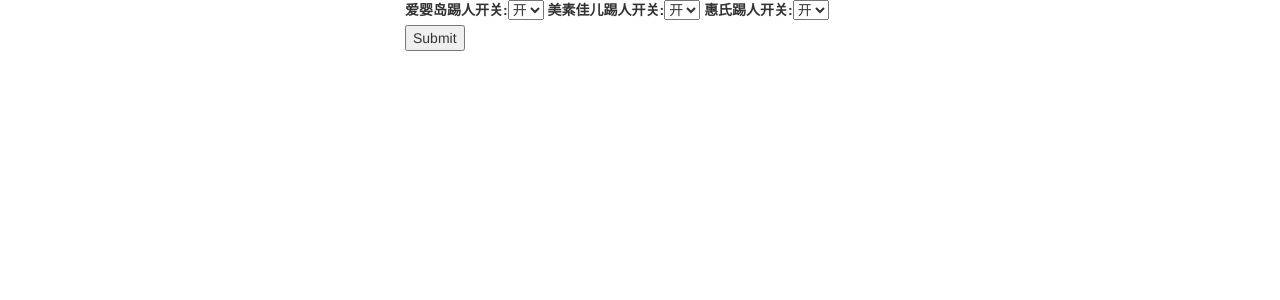
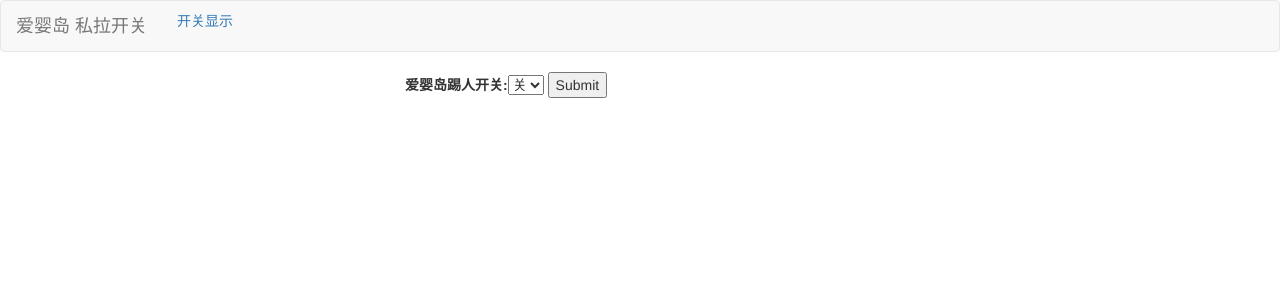
Before and after one commit to zhaokefei/gemii_u_connector_Test, a Django app: page /connector/kickingtask/ in a window 1280 px wide. Shown: the top 300 px of the page. Run offline with Django 3.2, Linux system fonts and the light colour scheme; parts of the project's set-up code (start-up, migrations or seed data) failed here and were passed over; some libraries are stand-ins or nearby versions.

Commit message:
私拉开关

```diff
--- a/connector/forms.py
+++ b/connector/forms.py
@@ -4,6 +4,6 @@
 from django import forms
 
 class KickingForm(forms.Form):
-    ayd_task = forms.ChoiceField(label='爱婴岛踢人开关', choices=(('open', '开'), ('close', '关')))
-    msj_task = forms.ChoiceField(label='美素佳儿踢人开关', choices=(('open', '开'), ('close', '关')))
-    wyeth_task = forms.ChoiceField(label='惠氏踢人开关', choices=(('open', '开'), ('close', '关')))
+    ayd_task = forms.ChoiceField(label='爱婴岛踢人开关', initial='close', choices=(('open', '开'), ('close', '关')))
+    # msj_task = forms.ChoiceField(label='美素佳儿踢人开关', initial='close', choices=(('open', '开'), ('close', '关')))
+    # wyeth_task = forms.ChoiceField(label='惠氏踢人开关', initial='close', choices=(('open', '开'), ('close', '关')))
--- a/connector/views.py
+++ b/connector/views.py
@@ -55,18 +55,18 @@ class Tick(object):
 
     def set_ayd(self, value):
         self._set_cache('ayd', value)
+    #
+    # def get_msj(self):
+    #     return self._get_cache('msj')
+    #
+    # def set_msj(self, value):
+    #     self._set_cache('msj', value)
 
-    def get_msj(self):
-        return self._get_cache('msj')
-
-    def set_msj(self, value):
-        self._set_cache('msj', value)
-
-    def get_wyeth(self):
-        return self._get_cache('wyeth')
-
-    def set_wyeth(self, value):
-        self._set_cache('wyeth', value)
+    # def get_wyeth(self):
+    #     return self._get_cache('wyeth')
+    #
+    # def set_wyeth(self, value):
+    #     self._set_cache('wyeth', value)
 
 
 class UMessageView(GenericAPIView, mixins.CreateModelMixin):
@@ -255,15 +255,15 @@ class IntoChatRoomCreateView(GenericAPIView, mixins.CreateModelMixin):
 
                 tickCfg = Tick()
                 ayd_task = tickCfg.get_ayd()
-                msj_task = tickCfg.get_msj()
-                wyeth_task = tickCfg.get_wyeth()
-
+                # msj_task = tickCfg.get_msj()
+                # wyeth_task = tickCfg.get_wyeth()
 
                 if not user_record:
-                    if (ayd_task and str(room_record.owner) == 'aiyingdao') or \
-                            (msj_task and str(room_record.owner) == 'meisujiaer') or \
-                            (wyeth_task and str(room_record.owner) == 'wyeth'):
-                        member_log.info('私拉踢人的项目--> 爱婴岛: %s, 美素佳儿: %s, 惠氏: %s' % (str(ayd_task), str(msj_task), str(wyeth_task)))
+                    if (ayd_task and str(room_record.owner) == 'aiyingdao'):
+                            # (msj_task and str(room_record.owner) == 'meisujiaer'):
+                            # (wyeth_task and str(room_record.owner) == 'wyeth'):
+                        # member_log.info('私拉踢人的项目--> 爱婴岛: %s, 美素佳儿: %s, 惠氏: %s' % (str(ayd_task), str(msj_task), str(wyeth_task)))
+                        member_log.info('私拉踢人的项目--> 爱婴岛: %s' % (str(ayd_task)))
                         response = apis.chatroom_kicking(vcChatRoomSerialNo=u_roomid, vcWxUserSerialNo=u_userid)
                         data = json.loads(response)
                         if str(data['nResult']) == "1":
@@ -815,10 +815,11 @@ class OpenKickingView(View):
             member_log.info('私拉踢人接口调用')
 
             ayd = request.POST.get('ayd_task', 'close')
-            msj = request.POST.get('msj_task', 'close')
-            wyeth = request.POST.get('wyeth_task', 'close')
+            # msj = request.POST.get('msj_task', 'close')
+            # wyeth = request.POST.get('wyeth_task', 'close')
 
-            member_log.info('爱婴岛状态: %s, 美素佳儿状态: %s, 惠氏状态: %s' % (str(ayd), str(msj), str(wyeth)))
+            # member_log.info('爱婴岛状态: %s, 美素佳儿状态: %s, 惠氏状态: %s' % (str(ayd), str(msj), str(wyeth)))
+            member_log.info('爱婴岛状态: %s' % (str(ayd)))
 
             tickCfg = Tick()
 
@@ -827,40 +828,44 @@ class OpenKickingView(View):
             elif ayd == 'close':
                 tickCfg.set_ayd(False)
 
-            if msj == 'open':
-                tickCfg.set_msj(True)
-            elif msj == 'close':
-                tickCfg.set_msj(False)
+            # if msj == 'open':
+            #     tickCfg.set_msj(True)
+            # elif msj == 'close':
+            #     tickCfg.set_msj(False)
 
-            if wyeth == 'open':
-                tickCfg.set_wyeth(True)
-            elif wyeth == 'close':
-                tickCfg.set_wyeth(False)
+            # if wyeth == 'open':
+            #     tickCfg.set_wyeth(True)
+            # elif wyeth == 'close':
+            #     tickCfg.set_wyeth(False)
 
             return HttpResponseRedirect('/connector/showtask/')
         return render(request, 'kicking_task.html', {'kicking_form': kicking_form})
+
 
 class ShowKickingView(View):
     def get(self, request):
         tickCfg = Tick()
 
         ayd = tickCfg.get_ayd()
-        msj = tickCfg.get_msj()
-        wyeth = tickCfg.get_wyeth()
+        # msj = tickCfg.get_msj()
+        # wyeth = tickCfg.get_wyeth()
 
         if ayd == True:
             ayd_task = "私拉踢人已开通"
         elif ayd == False:
             ayd_task = "私拉踢人未开通"
+        else:
+            ayd_task = "请先设置爱婴岛私拉开关"
 
-        if msj == True:
-            msj_task = "私拉踢人已开通"
-        elif msj == False:
-            msj_task = "私拉踢人未开通"
+        # if msj == True:
+        #     msj_task = "私拉踢人已开通"
+        # elif msj == False:
+        #     msj_task = "私拉踢人未开通"
+        #
+        # if wyeth == True:
+        #     wyeth_task = "私拉踢人已开通"
+        # elif wyeth == False:
+        #     wyeth_task = "私拉踢人未开通"
 
-        if wyeth == True:
-            wyeth_task = "私拉踢人已开通"
-        elif wyeth == False:
-            wyeth_task = "私拉踢人未开通"
-
-        return render(request, 'show_task.html', {'ayd': ayd_task, 'msj': msj_task, 'wyeth': wyeth_task})
+        # return render(request, 'show_task.html', {'ayd': ayd_task, 'msj': msj_task, 'wyeth': wyeth_task})
+        return render(request, 'show_task.html', {'ayd': ayd_task})
--- a/templates/_base.html
+++ b/templates/_base.html
@@ -9,6 +9,16 @@
     <link rel="stylesheet" href="{% static "main.css" %}">
   </head>
   <body>
+    <nav class="navbar navbar-default" role="navigation">
+        <div class="container-fluid">
+        <div class="navbar-header">
+            <a class="navbar-brand" href="/connector/kickingtask/">爱婴岛 私拉开关</a>
+        </div>
+            <ul class="nav nav-pills">
+              <li role="presentation"><a href="{%  url 'showtask' %}">开关显示</a></li>
+            </ul>
+        </div>
+    </nav>
     <div class="container">
       {% block content %}
       {% endblock %}
```
Also changed, not shown: templates/show_task.html (+5 -11 lines).
